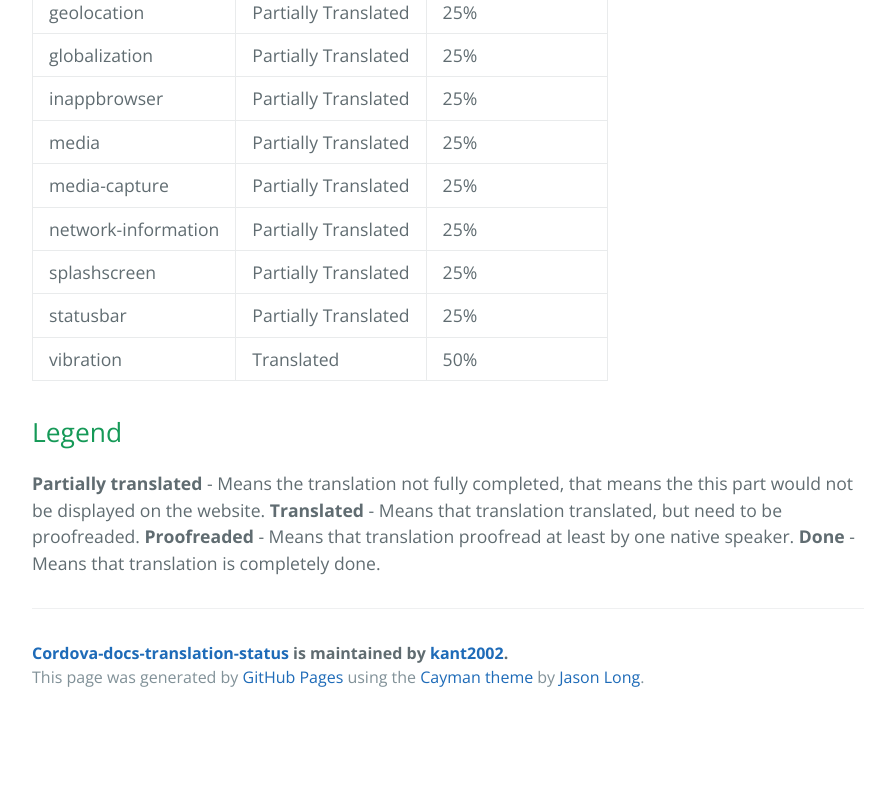
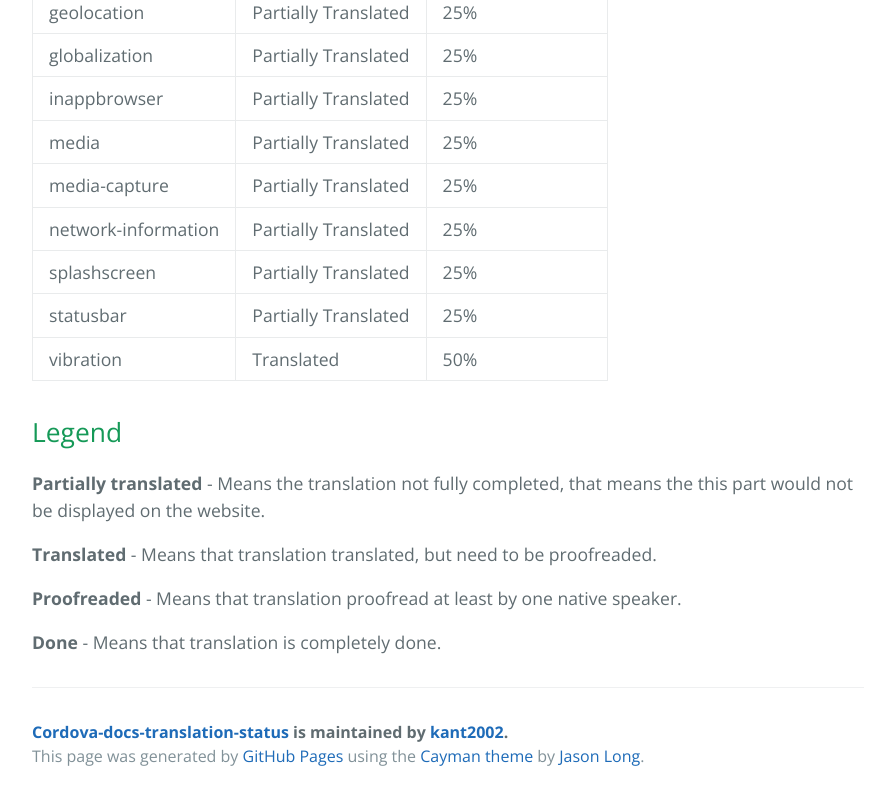
Before and after one commit to kant2002/cordova-docs-translation-status, a plain HTML site: page index.html in a window 1280 px wide. Shown: the part 1325-2125 px from the top of the page, without its empty margins (192-1087 px from the left). Before the commit the page ends 2046 px from the top, so only its background shows below. Drawn offline with nearby package versions, Linux system fonts and the light colour scheme.

```diff
--- a/index.html
+++ b/index.html
@@ -163,10 +163,13 @@
 <h2>
 <a id="legend" class="anchor" href="#legend" aria-hidden="true"><span class="octicon octicon-link"></span></a>Legend</h2>
 
-<p><strong>Partially translated</strong> - Means the translation not fully completed, that means the this part would not be displayed on the website.
-<strong>Translated</strong> - Means that translation translated, but need to be proofreaded.
-<strong>Proofreaded</strong> - Means that translation proofread at least by one native speaker.
-<strong>Done</strong> - Means that translation is completely done.</p>
+<p><strong>Partially translated</strong> - Means the translation not fully completed, that means the this part would not be displayed on the website.</p>
+
+<p><strong>Translated</strong> - Means that translation translated, but need to be proofreaded.</p>
+
+<p><strong>Proofreaded</strong> - Means that translation proofread at least by one native speaker.</p>
+
+<p><strong>Done</strong> - Means that translation is completely done.</p>
 
       <footer class="site-footer">
         <span class="site-footer-owner"><a href="https://github.com/kant2002/cordova-docs-translation-status">Cordova-docs-translation-status</a> is maintained by <a href="https://github.com/kant2002">kant2002</a>.</span>
```
Also changed, not shown: params.json (+1 -1 lines).
